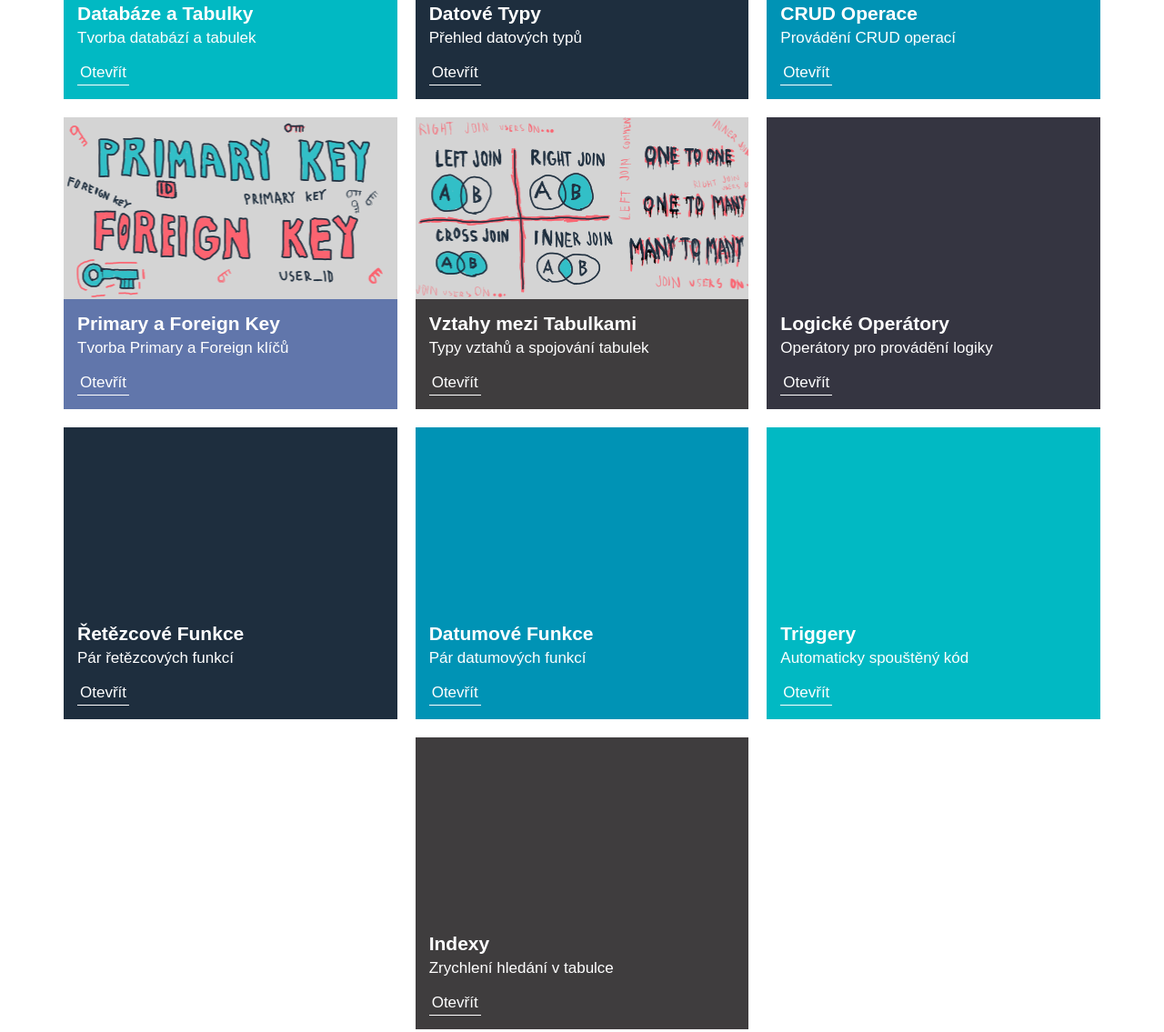
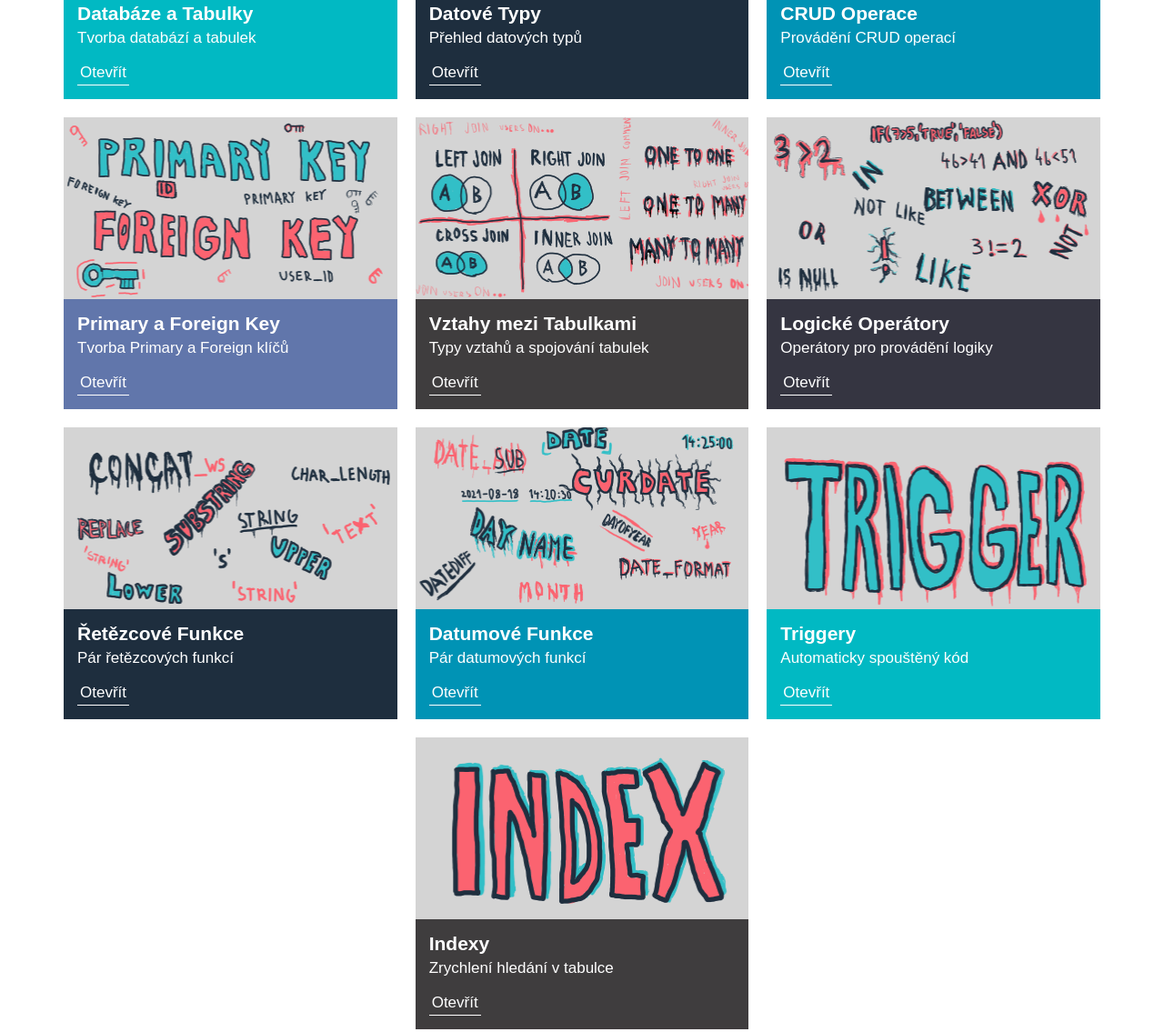
Before and after one commit to Jirkasa/mysql-tahak, a website: page index.html in a window 1280 px wide. Shown: the part 1174-2309 px from the top of the page at 91% size. Drawn offline with Linux system fonts and the light colour scheme; a web font is replaced by a local one.

Commit message:
add last 5 images to home page

```diff
--- a/index.html
+++ b/index.html
@@ -65,7 +65,7 @@
                 </div>
             </div>
             <div class="part-card part-card--dark-2">
-                <div class="part-card__image"></div>
+                <div class="part-card__image" style="background-image: url(./media/img/Logicke-Operatory.png);"></div>
                 <div class="part-card__content">
                     <h3 class="part-card__heading">Logické Operátory</h3>
                     <div class="part-card__description">Operátory pro provádění logiky</div>
@@ -73,7 +73,7 @@
                 </div>
             </div>
             <div class="part-card part-card--dark">
-                <div class="part-card__image"></div>
+                <div class="part-card__image" style="background-image: url(./media/img/Retezcove-Funkce.png);"></div>
                 <div class="part-card__content">
                     <h3 class="part-card__heading">Řetězcové Funkce</h3>
                     <div class="part-card__description">Pár řetězcových funkcí</div>
@@ -81,7 +81,7 @@
                 </div>
             </div>
             <div class="part-card part-card--blue">
-                <div class="part-card__image"></div>
+                <div class="part-card__image" style="background-image: url(./media/img/Datumove_Funkce.png);"></div>
                 <div class="part-card__content">
                     <h3 class="part-card__heading">Datumové Funkce</h3>
                     <div class="part-card__description">Pár datumových funkcí</div>
@@ -89,7 +89,7 @@
                 </div>
             </div>
             <div class="part-card part-card--light-blue">
-                <div class="part-card__image"></div>
+                <div class="part-card__image" style="background-image: url(./media/img/Triggery.png);"></div>
                 <div class="part-card__content">
                     <h3 class="part-card__heading">Triggery</h3>
                     <div class="part-card__description">Automaticky spouštěný kód</div>
@@ -97,7 +97,7 @@
                 </div>
             </div>
             <div class="part-card part-card--grey">
-                <div class="part-card__image"></div>
+                <div class="part-card__image" style="background-image: url(./media/img/Indexy.png);"></div>
                 <div class="part-card__content">
                     <h3 class="part-card__heading">Indexy</h3>
                     <div class="part-card__description">Zrychlení hledání v tabulce</div>
```
Also changed, not shown: media/img/Datumove_Funkce.png (added), media/img/Indexy.png (added), media/img/Logicke-Operatory.png (added), media/img/Retezcove-Funkce.png (added), media/img/Triggery.png (added).
